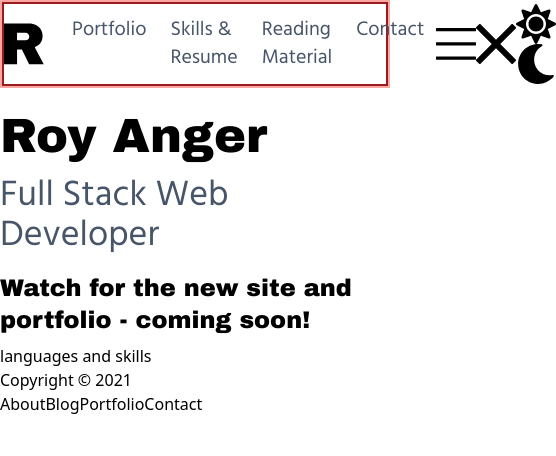
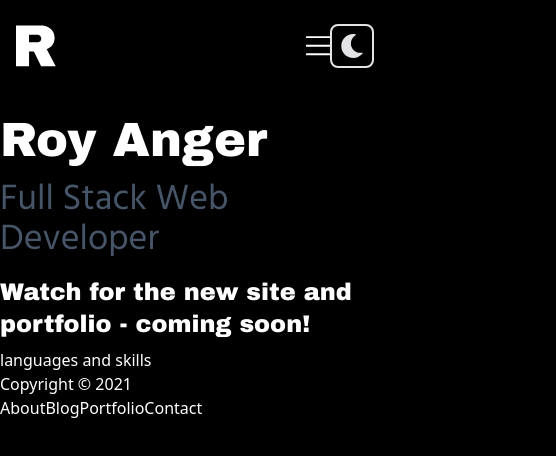
Before and after one commit to bronifty/royanger.com, a Next.js app: page / in a window 390 px wide. Shown: the top 456 px of the page, 556 px wide, since content can reach past the window. Built offline with nearby package versions, Linux system fonts and the light colour scheme.

Commit message:
Most of the header is complete -- requires dark/light toggle infializing.
Light/Dark is working, but the toggle for desktop and mobile is incomplete. Logo and desktop and mobile menus are working.

```diff
--- a/components/Header/Menu.tsx
+++ b/components/Header/Menu.tsx
@@ -1,11 +1,10 @@
 import * as React from 'react'
 import MenuItem from './MenuItem'
-// import { MenuIcon className="w-10", XIcon } from '@heroicons/react/solid'
 import { MenuIcon, CloseIcon } from '../icons'
 
 // import components, custom hooks, etc
-
 import useVisible from '../../lib/hooks/useVisible'
+import Title from '../Title'
 
 const Menu = () => {
    const { ref, isVisible, setIsVisible } = useVisible(false)
@@ -44,33 +43,85 @@ const Menu = () => {
 
    return (
       <nav className="flex flex-row  flex-grow items-center font-body text-xl">
-         <div id="menu" className="flex flex-row flex-grow">
+         <div
+            id="desktopmenu"
+            className="flex flex-row flex-grow hidden md:block"
+         >
             <MenuItem link="/portfolio" title="Portfolio" />
             <MenuItem link="/skills" title="Skills & Resume" />
             <MenuItem link="/reading" title="Reading Material" />
             <MenuItem link="/contact" title="Contact" />
          </div>
 
-         {isVisible ? (
-            <div ref={ref} id="mobilemenu">
-               <MenuItem link="/about" title="About" onClick={onClick} />
-               <MenuItem link="/blog" title="Blog" onClick={onClick} />
+         {/* {isVisible ? ( */}
+         <div
+            ref={ref}
+            id="mobilemenu"
+            className={`flex flex-col absolute top-0 right-0 left-0 bg-white w-full p-4 h-screen ${
+               isVisible ? 'flex' : 'hidden'
+            }`}
+         >
+            <div
+               id="menuButton"
+               onClick={closeMenu}
+               className="md:hidden  absolute top-4 right-4"
+            >
+               <CloseIcon className={`w-6 ${mobileCloseCSS}`} />
+            </div>
+
+            <div className="absolute left-0 right-0 top-14 flex flex-col">
+               <div className="px-2">
+                  <Title type="h2">Menu</Title>
+               </div>
+               <MenuItem
+                  link="/"
+                  title="Home"
+                  onClick={onClick}
+                  classes="py-4 border-b-[1px] border-zinc-200"
+               />
                <MenuItem
                   link="/portfolio"
                   title="Portfolio"
                   onClick={onClick}
+                  classes="py-4 border-b-[1px] border-zinc-200"
                />
-               <MenuItem link="/contact" title="Contact" onClick={onClick} />
+               <MenuItem
+                  link="/skills"
+                  title="Skills & Resume"
+                  onClick={onClick}
+                  classes="py-4 border-b-[1px] border-zinc-200"
+               />
+               <MenuItem
+                  link="/reading"
+                  title="Reading Material"
+                  onClick={onClick}
+                  classes="py-4 border-b-[1px] border-zinc-200"
+               />
+               <MenuItem
+                  link="/contact"
+                  title="Contact"
+                  onClick={onClick}
+                  classes="py-4"
+               />
             </div>
-         ) : (
+         </div>
+         {/* ) : (
             ''
-         )}
-         <div id="menuButton" onClick={openMenu}>
-            <MenuIcon className="w-10" />
+         )} */}
+         <div
+            id="menuButton"
+            onClick={openMenu}
+            className="md:hidden flex-grow flex justify-end"
+         >
+            <MenuIcon className={`w-6 ${mobileToggleCSS}`} />
          </div>
 
-         <div id="menuButton" onClick={closeMenu}>
-            <CloseIcon className="w-10" />
+         <div
+            id="menuButton flex-grow flex justify-end"
+            onClick={closeMenu}
+            className="md:hidden"
+         >
+            <CloseIcon className={`w-6 ${mobileCloseCSS}`} />
          </div>
       </nav>
    )
--- a/components/Header/MenuItem.tsx
+++ b/components/Header/MenuItem.tsx
@@ -8,17 +8,23 @@ type MenuItemProps = {
    link: string
    title: string
    onClick?: onClickFunction
+   classes?: string
 }
 
-const MenuItem = ({ link, title, onClick }: MenuItemProps) => {
+const MenuItem = ({ link, title, onClick, classes }: MenuItemProps) => {
    const router = useRouter()
-   const classes =
-      router.asPath === link ? 'lg:border-b border-lightblue-50' : 'lg:border-0'
+   const isActive =
+      router.asPath === link
+         ? 'bg-zinc-100 md:bg-transparent md:border-b-[1px] md:border-zinc-500'
+         : ''
 
    return (
       <>
          <Link href={link}>
-            <a onClick={onClick} className="px-3 max-w text-slate-600">
+            <a
+               onClick={onClick}
+               className={`${classes} ${isActive} px-3 md:mx-2 md:px-1 max-w text-zinc-500 hover:text-zinc-900 text hover:bg-zinc-100 md:hover:bg-transparent md:hover:border-b-[1px] md:hover:border-zinc-900 `}
+            >
                {title}
             </a>
          </Link>
--- a/components/Header/Toggle.tsx
+++ b/components/Header/Toggle.tsx
@@ -11,17 +11,20 @@ const Toggle = () => {
 
    return (
       <>
-         <div>
-            <div onClick={() => handleThemeChange('light')}>
-               <div>
-                  <SunIcon className="w-10" />
+         <div className="border-2  p-2 rounded-lg border-zinc-600 dark:border-zinc-200 hover:bg-zinc-100 hover:shadow-lg">
+            {theme === 'light' ? (
+               <div onClick={() => handleThemeChange('dark')}>
+                  <div>
+                     <SunIcon className="w-6  text-zinc-600" />
+                  </div>
                </div>
-            </div>
-            <div onClick={() => handleThemeChange('dark')}>
-               <div>
-                  <MoonIcon className="w-10" />
+            ) : (
+               <div onClick={() => handleThemeChange('light')}>
+                  <div>
+                     <MoonIcon className="w-6 text-zinc-200" />
+                  </div>
                </div>
-            </div>
+            )}
          </div>
       </>
    )
--- a/package.json
+++ b/package.json
@@ -51,6 +51,7 @@
       ]
    },
    "devDependencies": {
+      "autoprefixer": "^10.4.4",
       "tailwindcss": "^3.0.23"
    }
 }
--- a/pages/_app.tsx
+++ b/pages/_app.tsx
@@ -2,7 +2,7 @@ import * as React from 'react'
 import type { AppProps } from 'next/app'
 import Link from 'next/link'
 import { ThemeProvider } from '../lib/context/themeContext'
-import { Logo, HomeIcon } from '../components/icons'
+import { Logo } from '../components/icons'
 import Menu from '../components/Header/Menu'
 import TagManager from 'react-gtm-module'
 import { GTM } from '../lib/constants/env'
@@ -18,33 +18,11 @@ const tagManagerArgs = { gtmId: 'GTM-K427PD5' }
 console.log(tagManagerArgs)
 
 const MyApp = ({ Component, pageProps }: AppProps) => {
-   // React.useEffect(() => {
-   //    TagManager.initialize(tagManagerArgs)
-   // }, [])
-
-   // set bg-opacity on header depending on whether user has scrolled or not
-   // gives a light BG colour to the header once user scrolls, to header always
-   // pops out from the page
-   // const [scrolledStyles, setScrolledStyles] = React.useState('bg-opacity-0')
-   // const handleScroll = position => {
-   //    setScrolledStyles(
-   //       position === 0
-   //          ? 'topOfPage'
-   //          : 'scrolled'
-   //    )
-   // }
-
-   // React.useEffect(() => {
-   //    window.onscroll = function () {
-   //       handleScroll(window.pageYOffset)
-   //    }
-   // }, [])
-
    return (
       <ThemeProvider>
          <>
-            <header className="border-2 border-red-300 flex justify-center">
-               <div className="max-w-screen-xl w-full flex flex-row border-2 border-red-800">
+            <header className="flex justify-center my-6 px-4 dark:bg-black dark:color-white">
+               <div className="max-w-screen-xl w-full flex flex-row">
                   <div className="pr-4">
                      <Link href="/">
                         <a className="font-body text-4xl flex flex-row items-center h-full">
--- a/pages/_document.tsx
+++ b/pages/_document.tsx
@@ -50,7 +50,7 @@ class MyDocument extends Document {
                <link rel="stylesheet" href="/assets/prism.css" />
                <script src="/assets/prism.js" />
             </Head>
-            <body>
+            <body className="dark:bg-black dark:text-white">
                <Main />
                <NextScript />
             </body>
```
Also changed, not shown: 2 other files (tests, documents, lock files or other folders).
